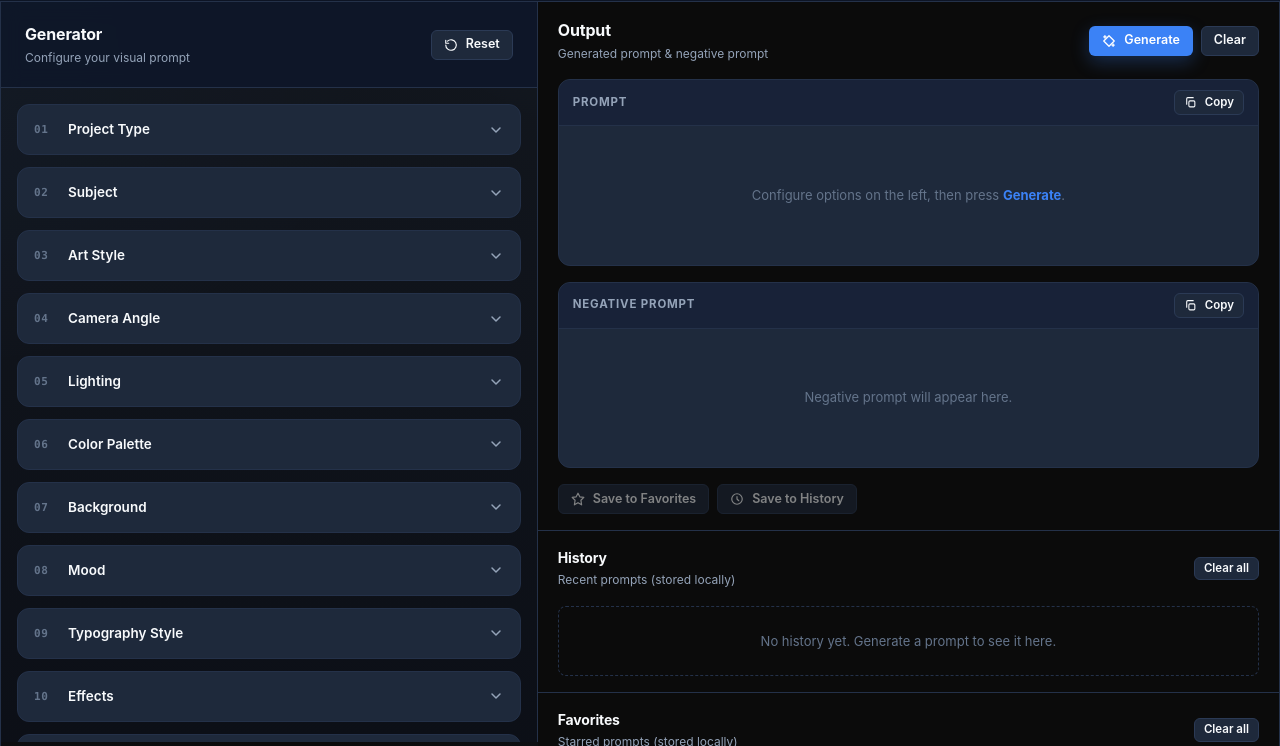
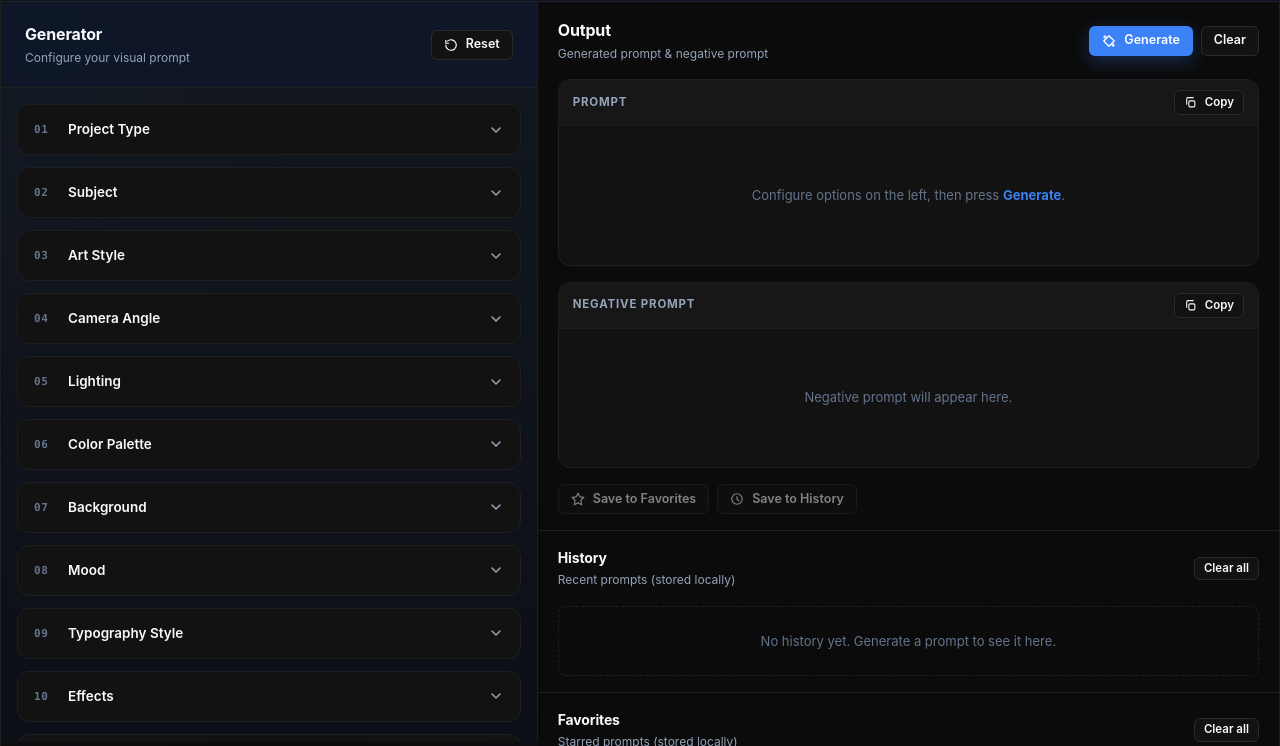
Before and after one commit to AzkiVIP/PromptForge, a plain HTML site: page index.html in a window 1280 px wide. Shown: the part 58-804 px from the top of the page. Drawn offline with Linux system fonts and the light colour scheme.

Commit message:
Update style.css

```diff
--- a/css/style.css
+++ b/css/style.css
@@ -7,11 +7,12 @@
 :root {
   /* Surfaces */
   --bg:            #0B0B0B;
-  --surface:       #1E293B;
-  --surface-2:     #182238;
-  --surface-3:     #233049;
-  --border:        #2B3A55;
-  --border-soft:   #243149;
+  --surface:       #121212;
+  --surface-2:     #171717;
+  --surface-3:     #1D1D1D;
+
+  --border:        #2A2A2A;
+  --border-soft:   #1F1F1F;
 
   /* Text */
   --text:          #F8FAFC;
```
